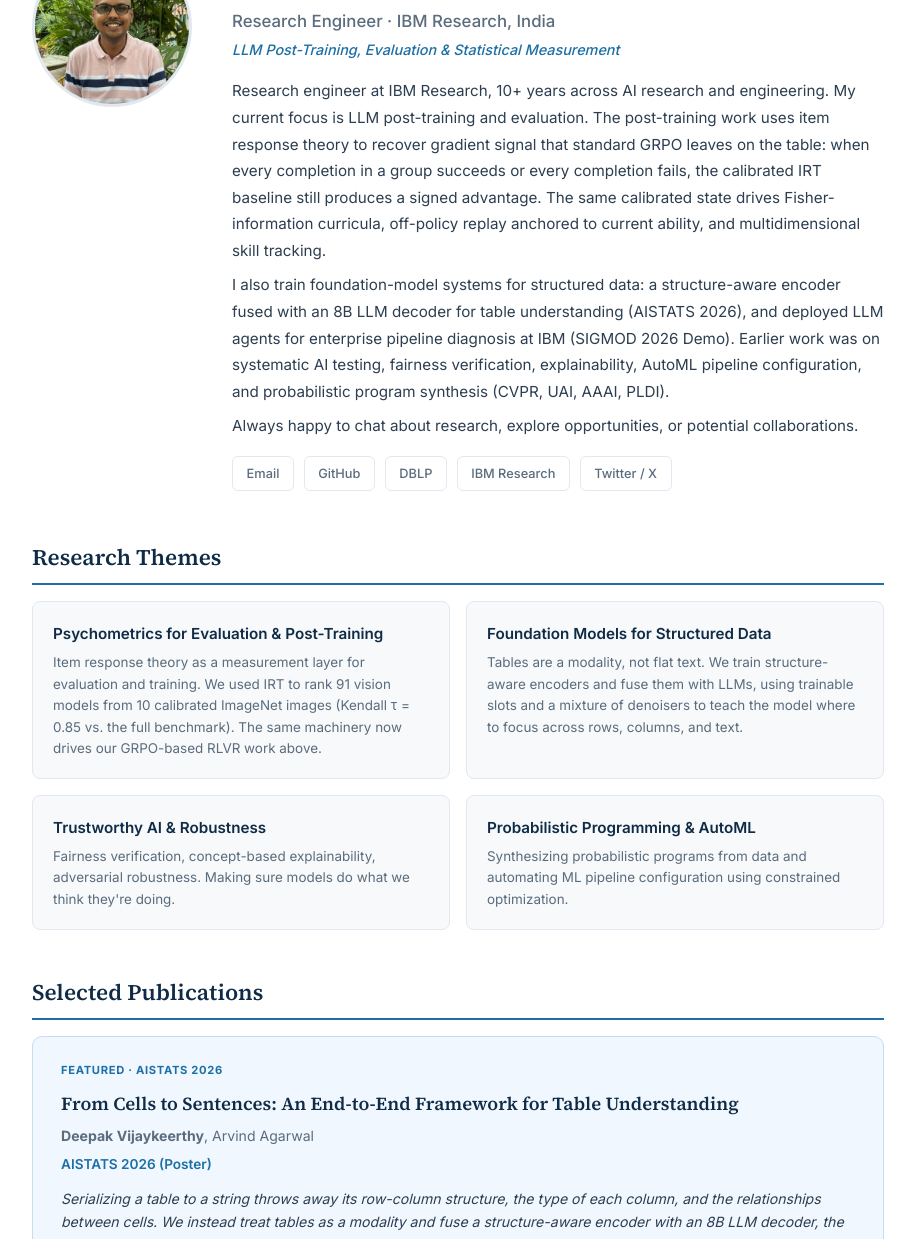
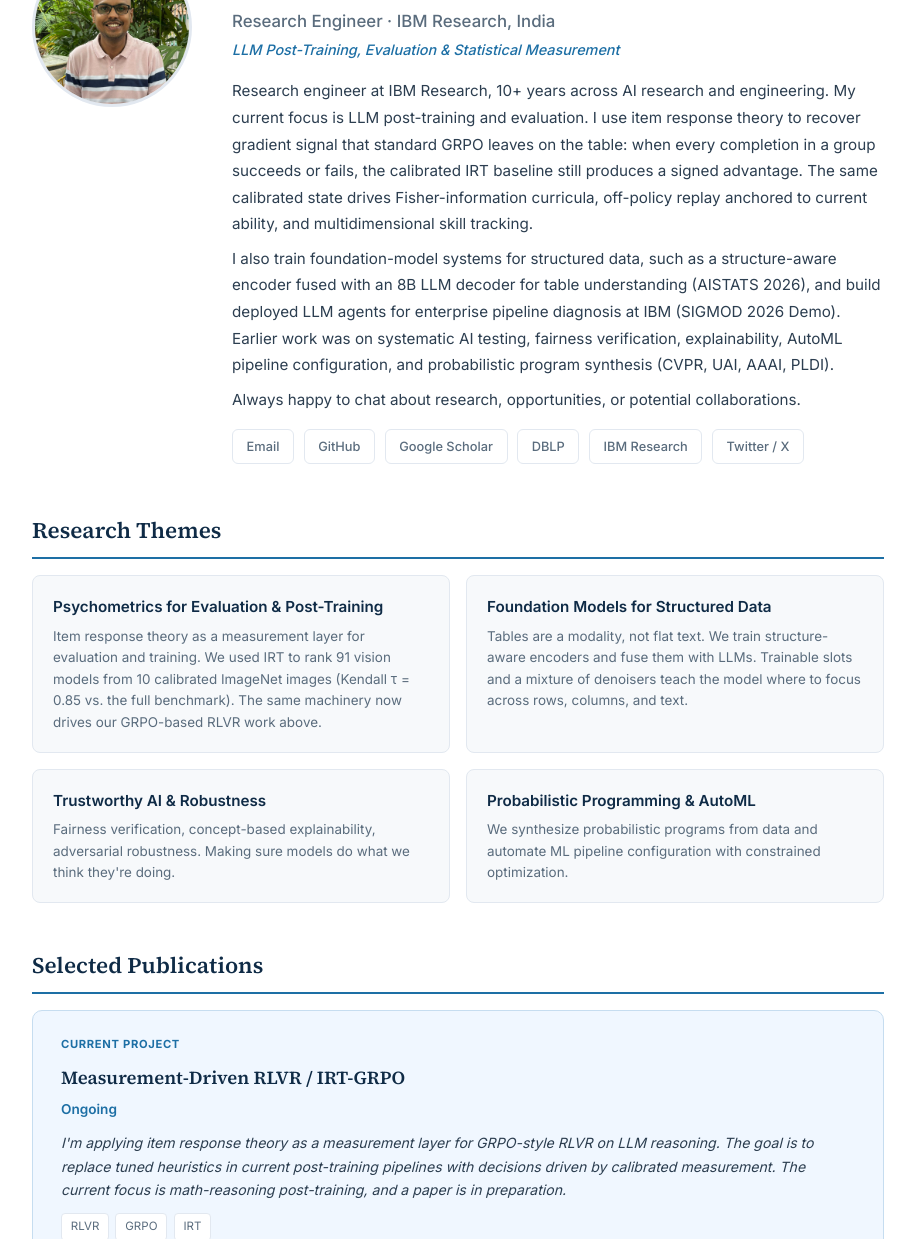
Before and after one commit to deepakvijaykee/deepakvijaykee.github.io, a plain HTML site: page index.html in a window 1280 px wide. Shown: the part 301-1540 px from the top of the page, without its empty margins (182-1097 px from the left). Drawn offline with Linux system fonts and the light colour scheme.

Commit message:
refinements to webpage

```diff
--- a/index.html
+++ b/index.html
@@ -353,27 +353,28 @@
         <p class="role-focus">LLM Post-Training, Evaluation &amp; Statistical Measurement</p>
         <p class="bio">
           Research engineer at IBM Research, 10+ years across AI research and engineering. My current focus
-          is LLM post-training and evaluation. The post-training work uses item response
-          theory to recover gradient signal that standard GRPO leaves on the table:
-          when every completion in a group succeeds or every completion fails, the
-          calibrated IRT baseline still produces a signed advantage. The same calibrated
+          is LLM post-training and evaluation. I use item response theory to recover
+          gradient signal that standard GRPO leaves on the table:
+          when every completion in a group succeeds or fails, the calibrated IRT
+          baseline still produces a signed advantage. The same calibrated
           state drives Fisher-information curricula, off-policy replay anchored to current
           ability, and multidimensional skill tracking.
         </p>
         <p class="bio" style="margin-top:0.5rem;">
-          I also train foundation-model systems for structured data: a structure-aware
-          encoder fused with an 8B LLM decoder for table understanding (AISTATS 2026),
-          and deployed LLM agents for enterprise pipeline diagnosis at IBM (SIGMOD 2026
-          Demo). Earlier work was on systematic AI testing, fairness verification,
-          explainability, AutoML pipeline configuration, and probabilistic program
-          synthesis (CVPR, UAI, AAAI, PLDI).
+          I also train foundation-model systems for structured data, such as a
+          structure-aware encoder fused with an 8B LLM decoder for table understanding
+          (AISTATS 2026), and build deployed LLM agents for enterprise pipeline
+          diagnosis at IBM (SIGMOD 2026 Demo). Earlier work was on systematic AI
+          testing, fairness verification, explainability, AutoML pipeline configuration,
+          and probabilistic program synthesis (CVPR, UAI, AAAI, PLDI).
         </p>
         <p class="bio" style="margin-top:0.5rem;">
-          Always happy to chat about research, explore opportunities, or potential collaborations.
+          Always happy to chat about research, opportunities, or potential collaborations.
         </p>
         <div class="social-links">
           <a href="mailto:vdeepak713@outlook.com">Email</a>
           <a href="https://github.com/deepakvijaykee">GitHub</a>
+          <a href="https://scholar.google.com/citations?user=pZRgP9EAAAAJ&hl=en">Google Scholar</a>
           <a href="https://dblp.org/pid/163/3171.html">DBLP</a>
           <a href="https://research.ibm.com/people/deepak-vijaykeerthy">IBM Research</a>
           <a href="https://x.com/dvijaykeerthy">Twitter / X</a>
@@ -396,8 +397,8 @@
       <div class="theme-card">
         <h3>Foundation Models for Structured Data</h3>
         <p>Tables are a modality, not flat text. We train structure-aware encoders and
-           fuse them with LLMs, using trainable slots and a mixture of denoisers to
-           teach the model where to focus across rows, columns, and text.</p>
+           fuse them with LLMs. Trainable slots and a mixture of denoisers teach the
+           model where to focus across rows, columns, and text.</p>
       </div>
       <div class="theme-card">
         <h3>Trustworthy AI &amp; Robustness</h3>
@@ -406,8 +407,8 @@
       </div>
       <div class="theme-card">
         <h3>Probabilistic Programming &amp; AutoML</h3>
-        <p>Synthesizing probabilistic programs from data and automating ML pipeline
-           configuration using constrained optimization.</p>
+        <p>We synthesize probabilistic programs from data and automate ML pipeline
+           configuration with constrained optimization.</p>
       </div>
     </div>
   </section>
@@ -415,6 +416,24 @@
   <!-- Publications -->
   <section id="publications">
     <h2>Selected Publications</h2>
+
+    <!-- Current project: IRT-GRPO -->
+    <div class="featured" style="margin-bottom:1.5rem;">
+      <div class="label">Current project</div>
+      <div class="feat-title">Measurement-Driven RLVR / IRT-GRPO</div>
+      <div class="feat-venue">Ongoing</div>
+      <div class="feat-tldr">
+        I'm applying item response theory as a measurement layer for GRPO-style RLVR
+        on LLM reasoning. The goal is to replace tuned heuristics in current
+        post-training pipelines with decisions driven by calibrated measurement. The
+        current focus is math-reasoning post-training, and a paper is in preparation.
+      </div>
+      <div class="feat-tags">
+        <span>RLVR</span>
+        <span>GRPO</span>
+        <span>IRT</span>
+      </div>
+    </div>
 
     <!-- Featured -->
     <div class="featured">
@@ -431,11 +450,17 @@
         embeddings. To stabilize end-to-end training without freezing the LLM, we use
         four mechanisms: adaptor layers that project into LLM-compatible space,
         trainable slots that compress evidence into fixed-size summaries, moment-matching
-        on the adaptor output to align distributions, and a mixture of denoisers acting
-        as regularizers (corruption-aware in pretraining; task-specific in fine-tuning).
+        on the adaptor output to align distributions, and a mixture of denoisers as
+        regularizers (corruption-aware in pretraining; task-specific in fine-tuning).
         We get the best results on 5 of 8 benchmarks across QA, fact verification, and
         text generation, and under schema corruption our accuracy drops less than 2
         points where baselines lose 6 to 22.
+      </div>
+      <div class="feat-tags">
+        <span>Tables</span>
+        <span>Multimodal LLM</span>
+        <span>Foundation Models</span>
+        <span>Pretraining</span>
       </div>
     </div>
 
```
